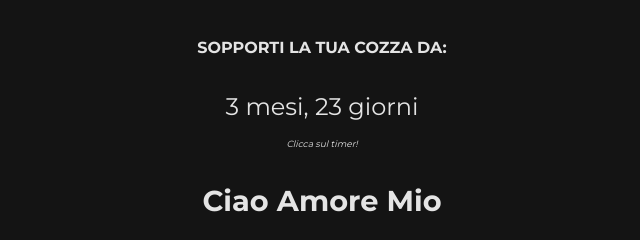
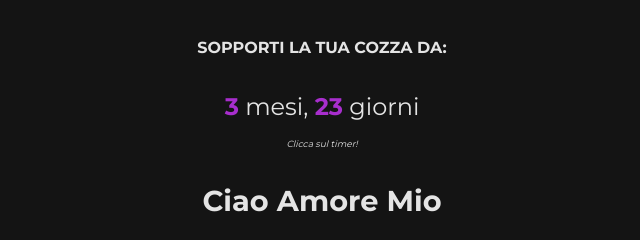
Before and after one commit to sjmvne/Daphne, a plain HTML site: page index.html in a window 1280 px wide. Shown: the top 240 px of the page, 318-958 px from the left. Drawn offline with Linux system fonts and the light colour scheme.

Commit message:
Update index.html

```diff
--- a/index.html
+++ b/index.html
@@ -147,7 +147,9 @@
             const monthsText = months > 0 ? `${months} mesi` : '';
             const daysText = `${days} giorni`;
 
-            const displayText = [yearsText, monthsText, daysText].filter(Boolean).join(', ');
+            const displayText = `${years > 0 ? `<span class="highlight">${years}</span> anni, ` : ''}` +
+                `${months > 0 ? `<span class="highlight">${months}</span> mesi, ` : ''}` +
+                `<span class="highlight">${days}</span> giorni`;
 
             document.getElementById('timer').innerHTML = displayText;
 
```
